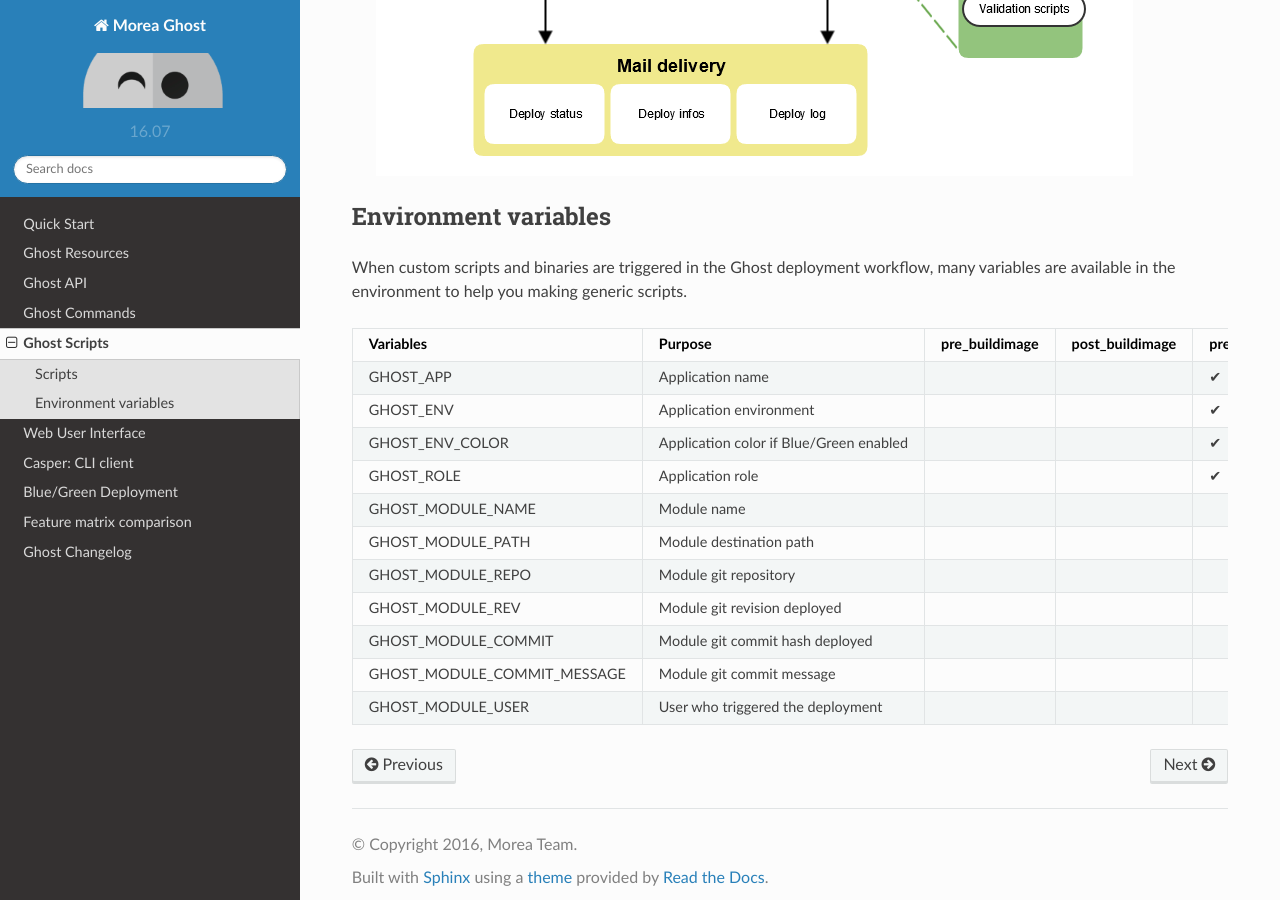
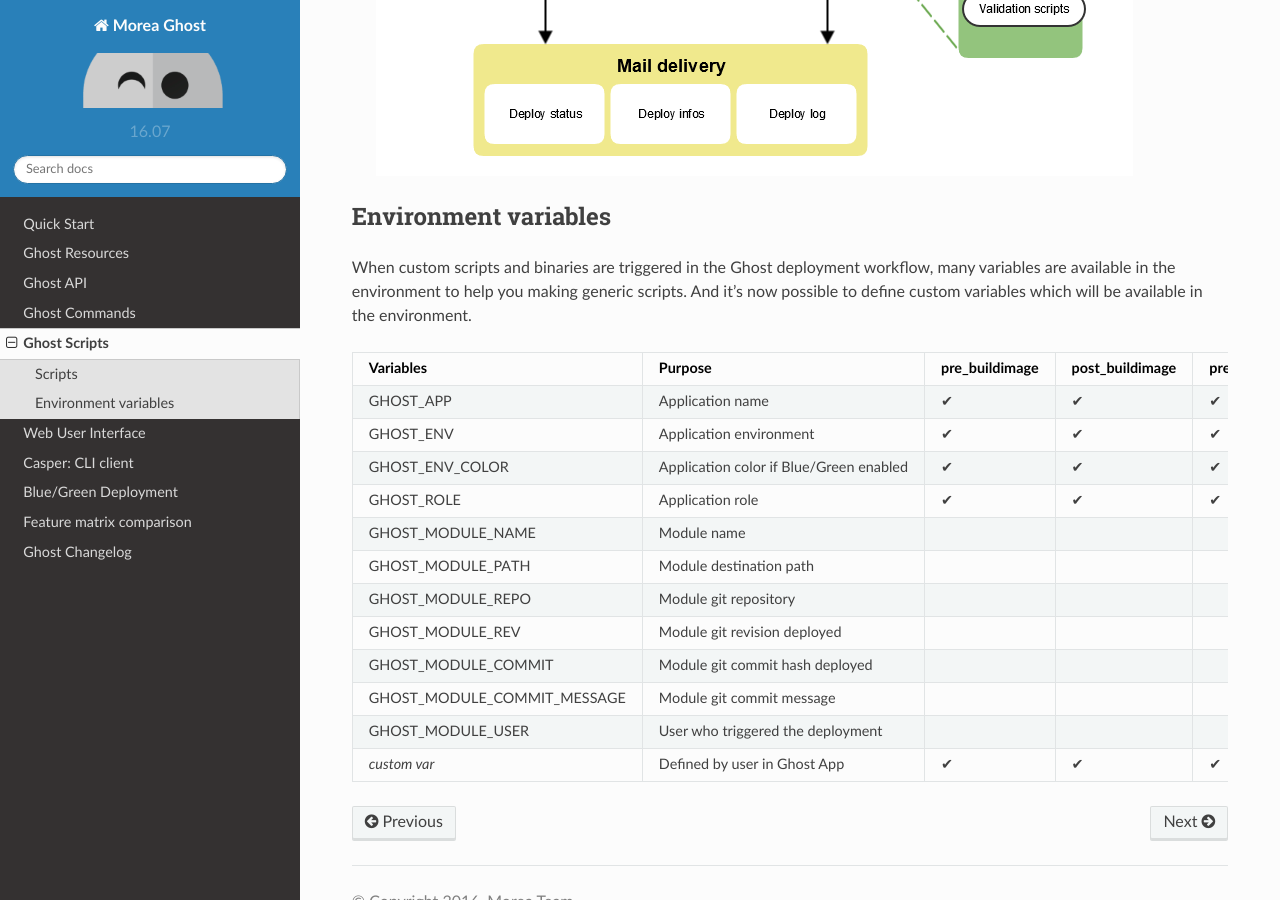
Before and after one commit to claranet/cloud-deploy-docs, a Sphinx documentation site: the page built from source/rst/scripts.rst, in a window 1280 px wide and 900 px high, scrolled down 3065 px. Built offline with Sphinx 7.4.7 and the Read the Docs theme 2.0.0, drawn with Linux system fonts in a browser that asks for light colours.

Commit message:
GHOST-216: Custom env var doc

```diff
--- a/source/rst/scripts.rst
+++ b/source/rst/scripts.rst
@@ -38,17 +38,18 @@
 ---------------------
 
 When custom scripts and binaries are triggered in the Ghost deployment workflow, many variables are available in the environment to help you making generic scripts.
+And it's now possible to define custom variables which will be available in the environment.
 
 +-----------------------------+------------------------------------------+----------------+-----------------+---------------+----------------+-----------+------------+--------------+------------------+
 | Variables                   | Purpose                                  | pre_buildimage | post_buildimage | pre_bootstrap | post_bootstrap | buildpack | pre_deploy | post_deplooy | after_all_deploy |
 +=============================+==========================================+================+=================+===============+================+===========+============+==============+==================+
-| GHOST_APP                   | Application name                         |                |                 | ✔             | ✔              | ✔         | ✔          | ✔            | ✔                |
+| GHOST_APP                   | Application name                         | ✔              | ✔               | ✔             | ✔              | ✔         | ✔          | ✔            | ✔                |
 +-----------------------------+------------------------------------------+----------------+-----------------+---------------+----------------+-----------+------------+--------------+------------------+
-| GHOST_ENV                   | Application environment                  |                |                 | ✔             | ✔              | ✔         | ✔          | ✔            | ✔                |
+| GHOST_ENV                   | Application environment                  | ✔              | ✔               | ✔             | ✔              | ✔         | ✔          | ✔            | ✔                |
 +-----------------------------+------------------------------------------+----------------+-----------------+---------------+----------------+-----------+------------+--------------+------------------+
-| GHOST_ENV_COLOR             | Application color if Blue/Green enabled  |                |                 | ✔             | ✔              | ✔         | ✔          | ✔            | ✔                |
+| GHOST_ENV_COLOR             | Application color if Blue/Green enabled  | ✔              | ✔               | ✔             | ✔              | ✔         | ✔          | ✔            | ✔                |
 +-----------------------------+------------------------------------------+----------------+-----------------+---------------+----------------+-----------+------------+--------------+------------------+
-| GHOST_ROLE                  | Application role                         |                |                 | ✔             | ✔              | ✔         | ✔          | ✔            | ✔                |
+| GHOST_ROLE                  | Application role                         | ✔              | ✔               | ✔             | ✔              | ✔         | ✔          | ✔            | ✔                |
 +-----------------------------+------------------------------------------+----------------+-----------------+---------------+----------------+-----------+------------+--------------+------------------+
 | GHOST_MODULE_NAME           | Module name                              |                |                 |               |                | ✔         | ✔          | ✔            | ✔                |
 +-----------------------------+------------------------------------------+----------------+-----------------+---------------+----------------+-----------+------------+--------------+------------------+
@@ -64,3 +65,5 @@
 +-----------------------------+------------------------------------------+----------------+-----------------+---------------+----------------+-----------+------------+--------------+------------------+
 | GHOST_MODULE_USER           | User who triggered the deployment        |                |                 |               |                | ✔         | ✔          | ✔            | ✔                |
 +-----------------------------+------------------------------------------+----------------+-----------------+---------------+----------------+-----------+------------+--------------+------------------+
+| *custom var*                | Defined by user in Ghost App             | ✔              | ✔               | ✔             | ✔              | ✔         | ✔          | ✔            | ✔                |
++-----------------------------+------------------------------------------+----------------+-----------------+---------------+----------------+-----------+------------+--------------+------------------+
```
